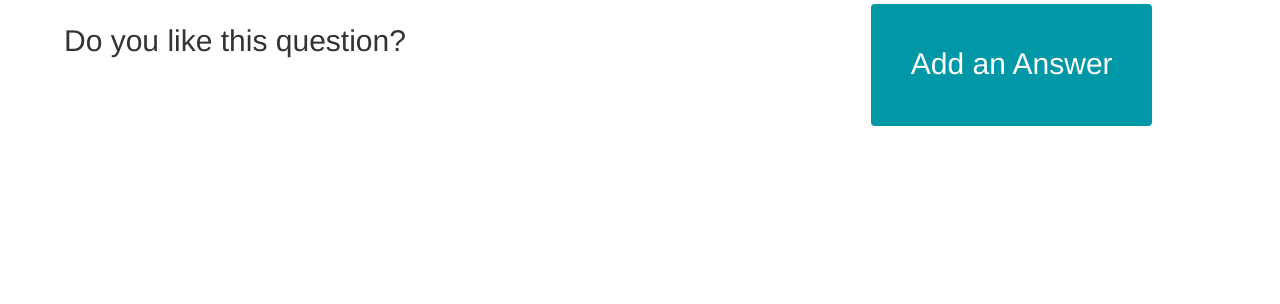
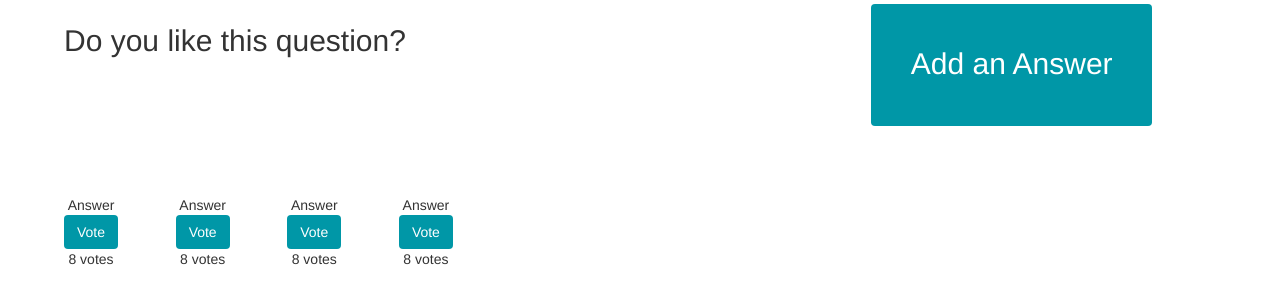
Before and after one commit to MackHartley/Poli-nator, a Python web app: template Poll_R_Bear/Templates/question.html in a window 1280 px wide. Shown: the part 132-436 px from the top of the page. Run offline with Jinja, Linux system fonts and the light colour scheme; the template is opened without the code that fills it, so the values that code supplies are empty; some libraries are stand-ins or nearby versions.

Commit message:
Question html page template

```diff
--- a/Poll_R_Bear/Templates/question.html
+++ b/Poll_R_Bear/Templates/question.html
@@ -1,5 +1,7 @@
 <html>
 <head>
+	<meta charset="UTF-8">
+	<title>Poll R Bear</title>
 	<link rel="stylesheet" href="https://maxcdn.bootstrapcdn.com/bootstrap/3.3.7/css/bootstrap.min.css"/>
 	<link rel="stylesheet" href="style.css"/>
 </head>
@@ -12,12 +14,37 @@
 			</div>
 		</div>
 	</nav>
-	<h2 class="question">
+	<h2 class="question-title">
 		Do you like this question?
 	</h2>
 	<button type="button" class="btn btn-bear btn-fancy">
 		Add an Answer
 	</button>
-
+	<div class="answer-wrapper">
+		<div class="answer">
+			<p>Answer</p>
+			<img src="#" alt="">
+			<button class="btn btn-bear">Vote</button>
+			<p>8 votes</p>
+		</div>
+		<div class="answer">
+			<p>Answer</p>
+			<img src="#" alt="">
+			<button class="btn btn-bear">Vote</button>
+			<p>8 votes</p>
+		</div>
+		<div class="answer">
+			<p>Answer</p>
+			<img src="#" alt="">
+			<button class="btn btn-bear">Vote</button>
+			<p>8 votes</p>
+		</div>
+		<div class="answer">
+			<p>Answer</p>
+			<img src="#" alt="">
+			<button class="btn btn-bear">Vote</button>
+			<p>8 votes</p>
+		</div>
+	</div>
 </body>
 </html>
--- a/Poll_R_Bear/Templates/style.css
+++ b/Poll_R_Bear/Templates/style.css
@@ -14,17 +14,14 @@ nav {
 	float:none;
 }
 
-.question {
+.question-title {
 	padding: 5%;
 	float: left;
 }
 
 .btn-bear{
-	background-color: #0097a7 !important;
-	float: right;
-
+	background-color: #0097a7;
 	color: white;
-
 }
 
 .btn-fancy {
@@ -32,4 +29,25 @@ nav {
 	font-size: 30px;
 	margin-right: 10%;
 	margin-top: 5%;
+	float: right;
 }
+
+.answer-wrapper {
+	padding: 5%;
+	clear: both;
+}
+
+.answer {
+	float: left;
+	display: block;
+	margin-right: 5%;
+}
+
+.answer > * {
+	text-align: center;
+	margin: auto;
+}
+
+.answer img {
+	display: block;
+}
```
